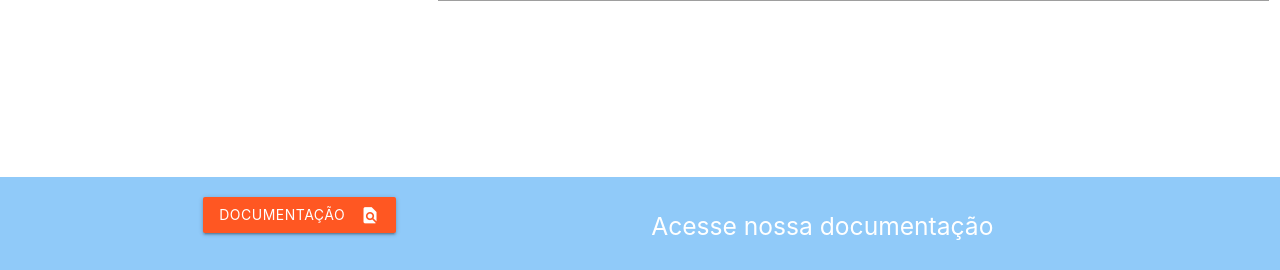
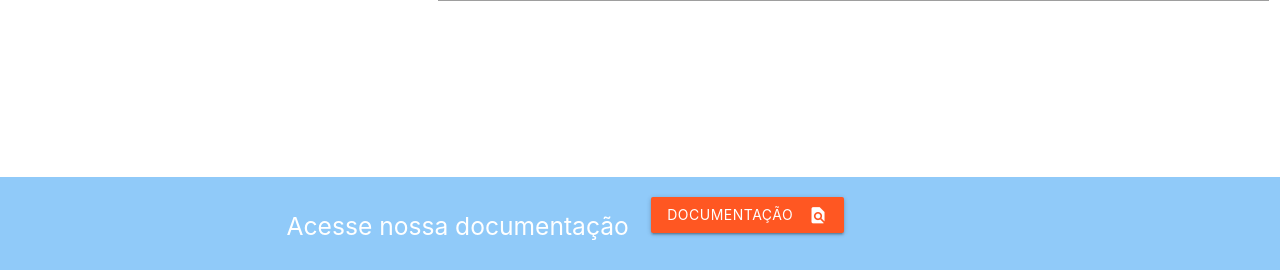
Before and after one commit to igorjsoares/apitutorial, a PHP site: page / in a window 1280 px wide. Shown: the part 530-800 px from the top of the page. Run offline with PHP 8.4, Linux system fonts and the light colour scheme; grey boxes are pictures that could not be loaded.

Commit message:
Alteração footer 14

```diff
--- a/index.php
+++ b/index.php
@@ -69,8 +69,8 @@
         <footer class="page-footer blue lighten-3">
           <div class="container">
             <div class="row">
-                <div class="col s6 right">
-                    <h5 class="white-text">Acesse nossa documentação</h5>
+                <div class="col s6">
+                    <h5 style="text-align: right;" class="white-text">Acesse nossa documentação</h5>
                 </div>
                 <div class="col s6">
                     <a class="waves-effect deep-orange btn">DOCUMENTAÇÃO<i class="material-icons right">find_in_page</i></a>
```
